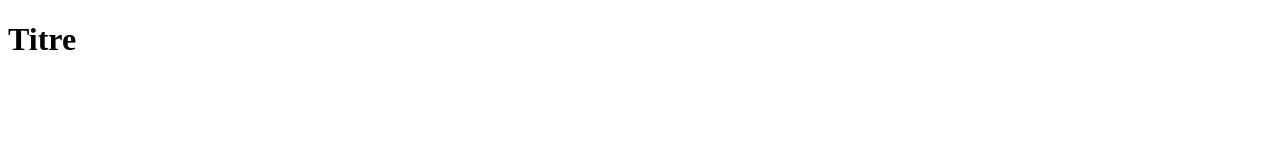
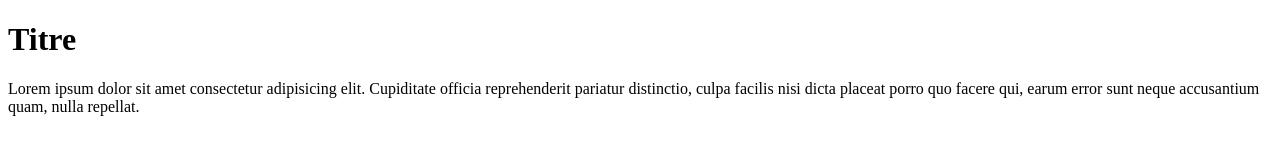
Before and after one commit to Glacycy/Test, a plain HTML site: page index.html in a window 1280 px wide. Drawn offline with Linux system fonts and the light colour scheme.

Commit message:
modification index

```diff
--- a/index.html
+++ b/index.html
@@ -7,5 +7,6 @@
 </head>
 <body>
     <h1>Titre</h1>
+    <p>Lorem ipsum dolor sit amet consectetur adipisicing elit. Cupiditate officia reprehenderit pariatur distinctio, culpa facilis nisi dicta placeat porro quo facere qui, earum error sunt neque accusantium quam, nulla repellat.</p>
 </body>
 </html>
```
